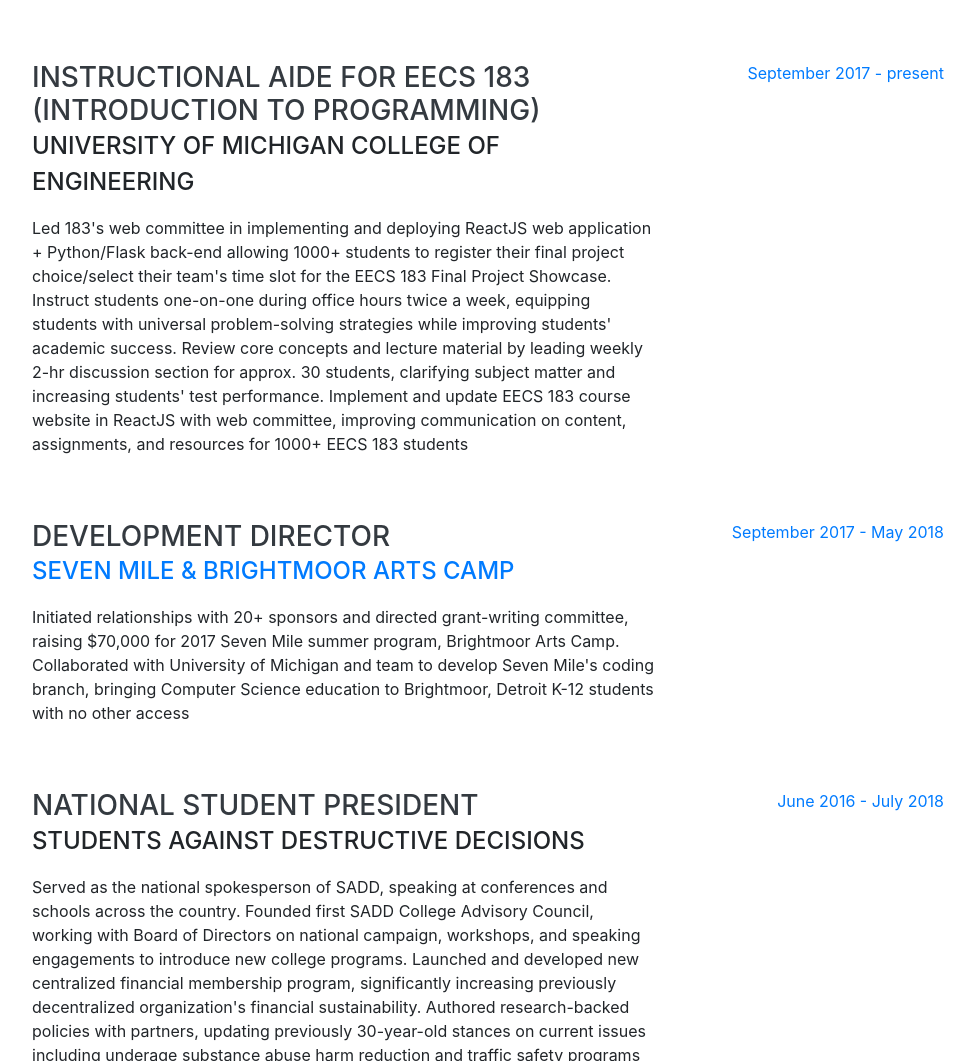
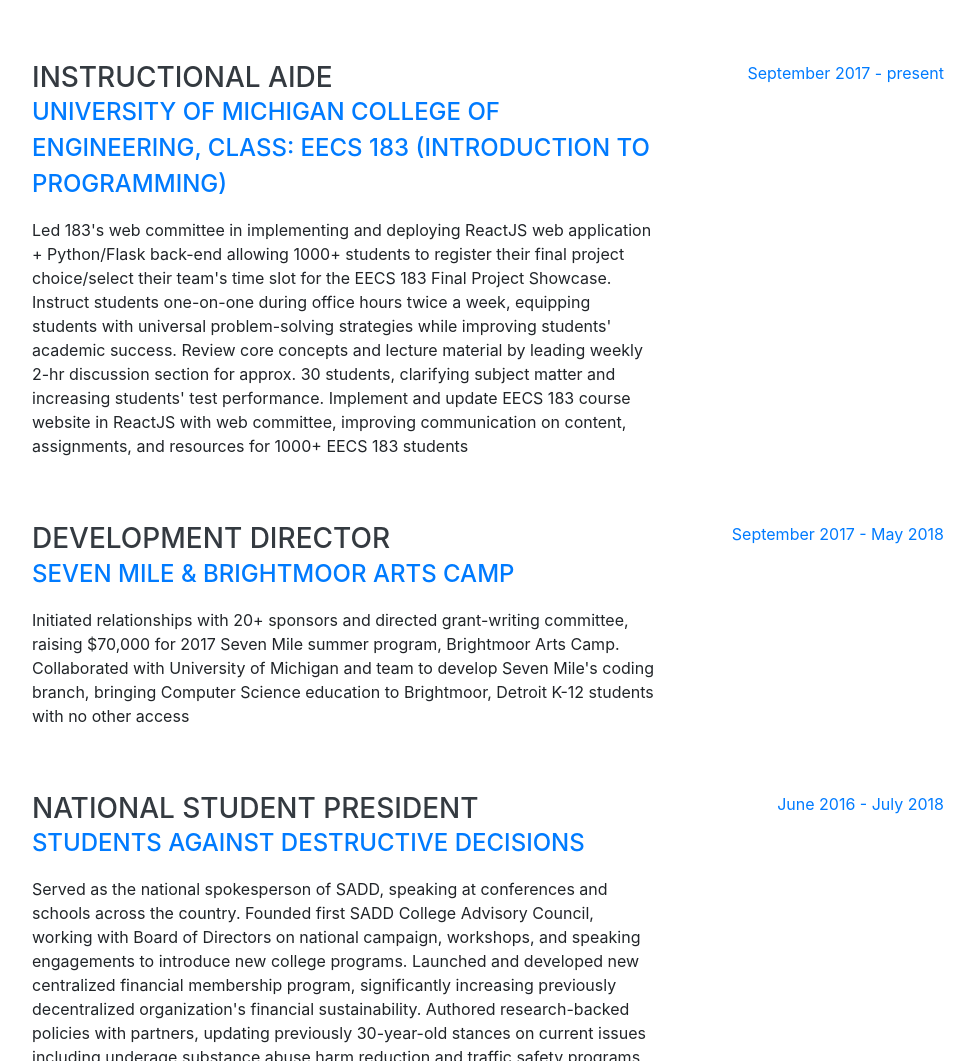
Before and after one commit to kirtanac/kirtanac.github.io, a website with bundled scripts: page index.html in a window 1280 px wide. Shown: the part 1629-2690 px from the top of the page, without its empty margins (288-1263 px from the left). Built offline with nearby package versions, Linux system fonts and the light colour scheme; a web font is replaced by a local one.

Commit message:
Update index.html

```diff
--- a/index.html
+++ b/index.html
@@ -106,7 +106,7 @@
           <div class="resume-item d-flex flex-column flex-md-row mb-5">
             <div class="resume-content mr-auto">
               <h3 class="mb-0">President</h3>
-               <a href="https://umsevenmile.org">
+               <a href="https://www.umsevenmile.org/">
               <div class="subheading mb-3">Seven Mile & Brightmoor Arts Camp</div>
               </a>
               <p>Directs non-profit organization bringing U-M students to Detroit to offer free music, coding, and arts enrichment, with afterschool and summer programs reaching 200+ young students annually. Created organization culture action plan, including facilitating monthly educational sessions for instructors and changing Seven Mile's communications methods/platforms, resulting in end-of-year reflections showing significantly improved organization cohesion and communication. Led organization-wide restructuring efforts informed by thorough studies of role responsibilities via strategic sessions, increasing organizational efficiency and allowing Board of Directors to better collaborate with U-M student leaders </p>
@@ -118,8 +118,10 @@
 
           <div class="resume-item d-flex flex-column flex-md-row mb-5">
             <div class="resume-content mr-auto">
-              <h3 class="mb-0">Instructional Aide for EECS 183 (Introduction to Programming)</h3>
-              <div class="subheading mb-3">University of Michigan College of Engineering</div>
+              <h3 class="mb-0">Instructional Aide</h3>
+              <a href="https://eecs183.org/">
+              <div class="subheading mb-3">University of Michigan College of Engineering, Class: EECS 183 (Introduction to Programming)</div>
+              </a>
              <p>Led 183's web committee in implementing and deploying ReactJS web application + Python/Flask back-end allowing 1000+ students to register their final project choice/select their team's time slot for the EECS 183 Final Project Showcase. Instruct students one-on-one during office hours twice a week, equipping students with universal problem-solving strategies while improving students' academic success. Review core concepts and lecture material by leading weekly 2-hr discussion section for approx. 30 students, clarifying subject matter and increasing students' test performance. Implement and update EECS 183 course website in ReactJS with web committee, improving communication on content, assignments, and resources for 1000+ EECS 183 students </p>
             </div>
             <div class="resume-date text-md-right">
@@ -130,7 +132,7 @@
              <div class="resume-item d-flex flex-column flex-md-row mb-5">
             <div class="resume-content mr-auto">
               <h3 class="mb-0">Development Director</h3>
-              <a href="https://umsevenmile.org">
+              <a href="https://www.umsevenmile.org/">
               <div class="subheading mb-3">Seven Mile & Brightmoor Arts Camp</div>
               </a>
               <p>Initiated relationships with 20+ sponsors and directed grant-writing committee, raising $70,000 for 2017 Seven Mile summer program, Brightmoor Arts Camp. Collaborated with University of Michigan and team to develop Seven Mile's coding branch, bringing Computer Science education to Brightmoor, Detroit K-12 students with no other access </p>
@@ -144,7 +146,9 @@
            <div class="resume-item d-flex flex-column flex-md-row">
             <div class="resume-content mr-auto">
               <h3 class="mb-0">National Student President</h3>
+              <a href="https://www.sadd.org/">
               <div class="subheading mb-3">Students Against Destructive Decisions</div>
+              </a>
              <p>Served as the national spokesperson of SADD, speaking at conferences and schools across the country. Founded first SADD College Advisory Council, working with Board of Directors on national campaign, workshops, and speaking engagements to introduce new college programs. Launched and developed new centralized financial membership program, significantly increasing previously decentralized organization's financial sustainability. Authored research-backed policies with partners, updating previously 30-year-old stances on current issues including underage substance abuse harm reduction and traffic safety programs</p>
              </div>
             <div class="resume-date text-md-right">
```
